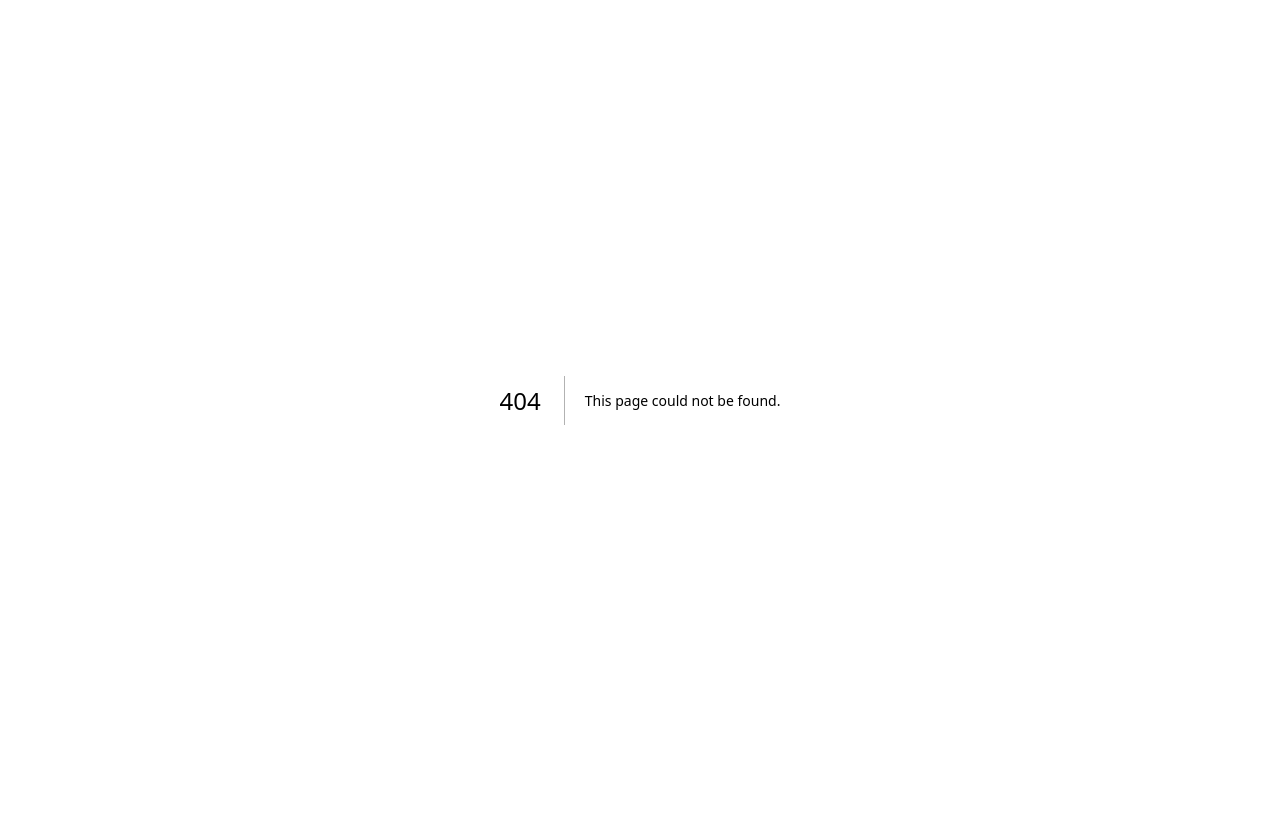
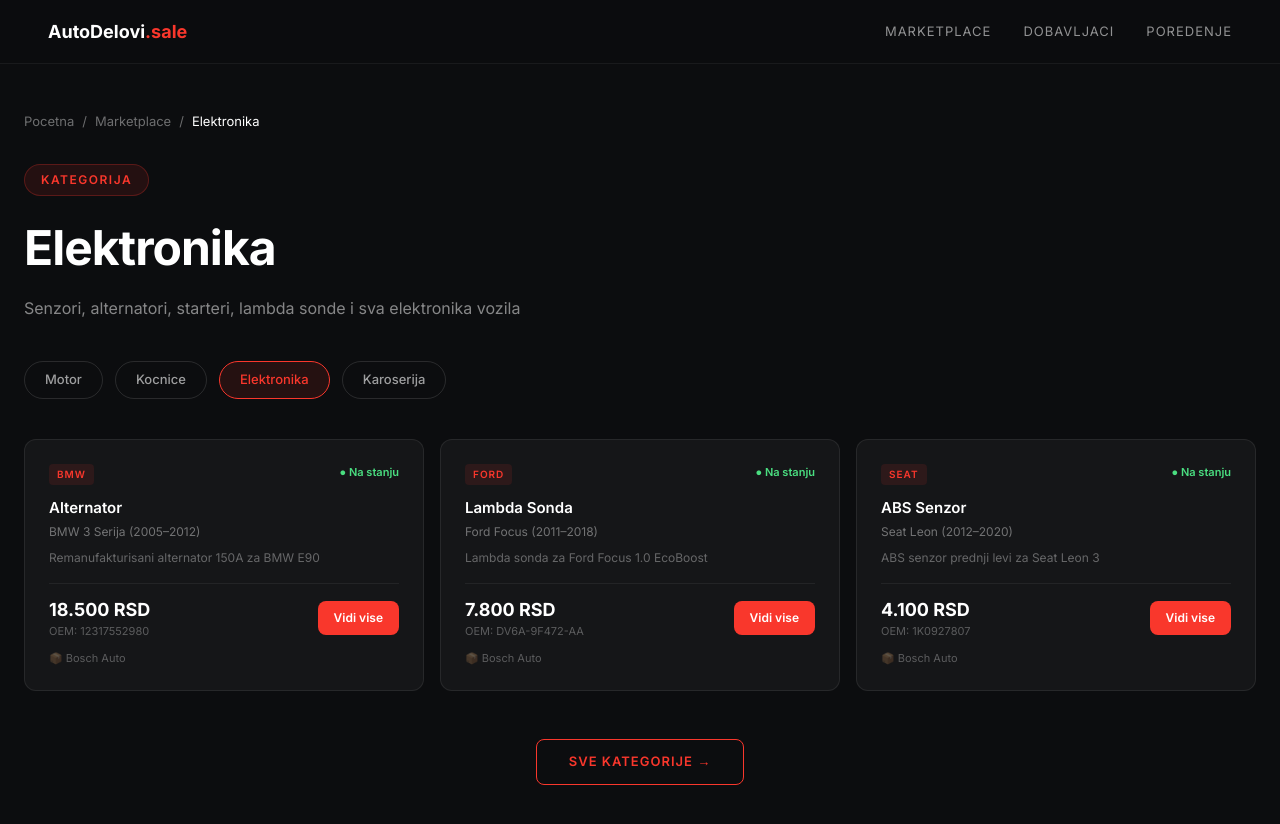
Before and after one commit to pantos12/autodelovi, a Next.js app: page /categories/elektronika in a window 1280 px wide. Before the commit this address had no page. Shown: the top 824 px of the page. Before the commit the page ends 800 px from the top, so only its background shows below. Built offline with nearby package versions, Linux system fonts and the light colour scheme.

Commit message:
Create dynamic category page with parts listing
Implement category page with dynamic content and navigation.

```diff
--- /dev/null
+++ b/app/categories/[slug]/page.tsx
@@ -0,0 +1,106 @@
+'use client';
+import Link from 'next/link';
+import { mockParts, categories } from '../../lib/data';
+
+export default function CategoryPage({ params }: { params: { slug: string } }) {
+  const { slug } = params;
+  const category = categories.find(c => c.slug === slug);
+  const parts = mockParts.filter(p => p.categorySlug === slug);
+
+  if (!category) {
+    return (
+      <div style={{ background: '#0c0d0f', minHeight: '100vh', color: '#fff', display: 'flex', alignItems: 'center', justifyContent: 'center', fontFamily: 'Inter, sans-serif' }}>
+        <div style={{ textAlign: 'center' }}>
+          <h1 style={{ fontSize: '24px', marginBottom: '16px' }}>Kategorija nije pronadjena</h1>
+          <Link href="/" style={{ color: '#f9372c' }}>Nazad na pocetnu</Link>
+        </div>
+      </div>
+    );
+  }
+
+  return (
+    <div style={{ background: '#0c0d0f', minHeight: '100vh', color: '#fff', fontFamily: 'Inter, sans-serif' }}>
+      <nav style={{ display: 'flex', alignItems: 'center', justifyContent: 'space-between', padding: '0 48px', height: '64px', borderBottom: '1px solid rgba(255,255,255,0.06)', background: 'rgba(12,13,15,0.95)', position: 'sticky', top: 0, zIndex: 50 }}>
+        <Link href="/" style={{ textDecoration: 'none' }}>
+          <span style={{ fontSize: '18px', fontWeight: 700, color: '#fff' }}>AutoDelovi<span style={{ color: '#f9372c' }}>.sale</span></span>
+        </Link>
+        <div style={{ display: 'flex', gap: '32px' }}>
+          <Link href="/marketplace" style={{ color: 'rgba(255,255,255,0.55)', fontSize: '13px', letterSpacing: '1px', textDecoration: 'none' }}>MARKETPLACE</Link>
+          <Link href="/suppliers" style={{ color: 'rgba(255,255,255,0.55)', fontSize: '13px', letterSpacing: '1px', textDecoration: 'none' }}>DOBAVLJACI</Link>
+          <Link href="/comparison" style={{ color: 'rgba(255,255,255,0.55)', fontSize: '13px', letterSpacing: '1px', textDecoration: 'none' }}>POREDENJE</Link>
+        </div>
+      </nav>
+
+      <div style={{ maxWidth: '1280px', margin: '0 auto', padding: '48px 24px' }}>
+        {/* Breadcrumb */}
+        <div style={{ display: 'flex', gap: '8px', alignItems: 'center', marginBottom: '32px', fontSize: '13px', color: 'rgba(255,255,255,0.4)' }}>
+          <Link href="/" style={{ color: 'rgba(255,255,255,0.4)', textDecoration: 'none' }}>Pocetna</Link>
+          <span>/</span>
+          <Link href="/marketplace" style={{ color: 'rgba(255,255,255,0.4)', textDecoration: 'none' }}>Marketplace</Link>
+          <span>/</span>
+          <span style={{ color: '#fff' }}>{category.name}</span>
+        </div>
+
+        {/* Header */}
+        <div style={{ marginBottom: '40px' }}>
+          <div style={{ display: 'inline-flex', alignItems: 'center', gap: '8px', background: 'rgba(249,55,44,0.1)', border: '1px solid rgba(249,55,44,0.25)', borderRadius: '20px', padding: '6px 16px', marginBottom: '16px' }}>
+            <span style={{ fontSize: '12px', fontWeight: 600, letterSpacing: '1.5px', color: '#f9372c', textTransform: 'uppercase' }}>Kategorija</span>
+          </div>
+          <h1 style={{ fontSize: '48px', fontWeight: 800, letterSpacing: '-1px', marginBottom: '12px' }}>{category.name}</h1>
+          <p style={{ color: 'rgba(255,255,255,0.5)', maxWidth: '600px', lineHeight: 1.6 }}>{category.description}</p>
+        </div>
+
+        {/* All categories nav */}
+        <div style={{ display: 'flex', gap: '12px', marginBottom: '40px', flexWrap: 'wrap' }}>
+          {categories.map(cat => (
+            <Link key={cat.slug} href={'/categories/' + cat.slug} style={{ textDecoration: 'none' }}>
+              <div style={{ padding: '8px 20px', borderRadius: '24px', border: '1px solid', fontSize: '13px', fontWeight: 500, cursor: 'pointer', borderColor: cat.slug === slug ? '#f9372c' : 'rgba(255,255,255,0.12)', background: cat.slug === slug ? 'rgba(249,55,44,0.1)' : 'transparent', color: cat.slug === slug ? '#f9372c' : 'rgba(255,255,255,0.6)' }}>
+                {cat.name}
+              </div>
+            </Link>
+          ))}
+        </div>
+
+        {/* Parts */}
+        {parts.length === 0 ? (
+          <div style={{ background: 'rgba(255,255,255,0.03)', border: '1px solid rgba(255,255,255,0.07)', borderRadius: '12px', padding: '60px', textAlign: 'center', color: 'rgba(255,255,255,0.3)' }}>
+            <p style={{ marginBottom: '16px' }}>Nema delova u ovoj kategoriji.</p>
+            <Link href="/marketplace" style={{ color: '#f9372c', textDecoration: 'none', fontSize: '13px', fontWeight: 600 }}>Idi na Marketplace →</Link>
+          </div>
+        ) : (
+          <div style={{ display: 'grid', gridTemplateColumns: 'repeat(auto-fill, minmax(300px, 1fr))', gap: '16px' }}>
+            {parts.map(part => (
+              <div key={part.id} style={{ background: 'rgba(255,255,255,0.04)', border: '1px solid rgba(255,255,255,0.08)', borderRadius: '12px', padding: '24px', transition: 'border-color 0.2s' }}
+                onMouseEnter={e => ((e.currentTarget as HTMLElement).style.borderColor = 'rgba(249,55,44,0.3)')}
+                onMouseLeave={e => ((e.currentTarget as HTMLElement).style.borderColor = 'rgba(255,255,255,0.08)')}>
+                <div style={{ display: 'flex', justifyContent: 'space-between', marginBottom: '12px' }}>
+                  <span style={{ fontSize: '10px', fontWeight: 600, letterSpacing: '1px', color: '#f9372c', textTransform: 'uppercase', background: 'rgba(249,55,44,0.1)', padding: '3px 8px', borderRadius: '4px' }}>{part.make}</span>
+                  <span style={{ fontSize: '11px', color: part.inStock ? '#4ade80' : '#f87171', fontWeight: 600 }}>{part.inStock ? '● Na stanju' : '● Nije dostupno'}</span>
+                </div>
+                <h3 style={{ fontSize: '15px', fontWeight: 600, marginBottom: '4px' }}>{part.nameSr}</h3>
+                <p style={{ fontSize: '12px', color: 'rgba(255,255,255,0.4)', marginBottom: '8px' }}>{part.make} {part.model} ({part.yearFrom}–{part.yearTo})</p>
+                <p style={{ fontSize: '12px', color: 'rgba(255,255,255,0.35)', marginBottom: '16px', lineHeight: 1.5 }}>{part.description}</p>
+                <div style={{ display: 'flex', justifyContent: 'space-between', alignItems: 'center', paddingTop: '12px', borderTop: '1px solid rgba(255,255,255,0.06)' }}>
+                  <div>
+                    <div style={{ fontSize: '18px', fontWeight: 700 }}>{part.price.toLocaleString('sr-RS')} RSD</div>
+                    <div style={{ fontSize: '11px', color: 'rgba(255,255,255,0.3)' }}>OEM: {part.oem}</div>
+                  </div>
+                  <Link href={'/marketplace?category=' + part.categorySlug + '&make=' + part.make} style={{ textDecoration: 'none', background: '#f9372c', color: '#fff', border: 'none', padding: '8px 16px', borderRadius: '8px', fontSize: '12px', fontWeight: 600, cursor: 'pointer' }}>
+                    Vidi vise
+                  </Link>
+                </div>
+                <div style={{ marginTop: '10px', fontSize: '11px', color: 'rgba(255,255,255,0.3)' }}>📦 {part.supplier}</div>
+              </div>
+            ))}
+          </div>
+        )}
+
+        <div style={{ marginTop: '48px', textAlign: 'center' }}>
+          <Link href="/marketplace" style={{ display: 'inline-block', textDecoration: 'none', background: 'transparent', color: '#f9372c', border: '1px solid #f9372c', padding: '12px 32px', borderRadius: '8px', fontSize: '13px', fontWeight: 600, letterSpacing: '1px', textTransform: 'uppercase' }}>
+            Sve kategorije →
+          </Link>
+        </div>
+      </div>
+    </div>
+  );
+}
```
